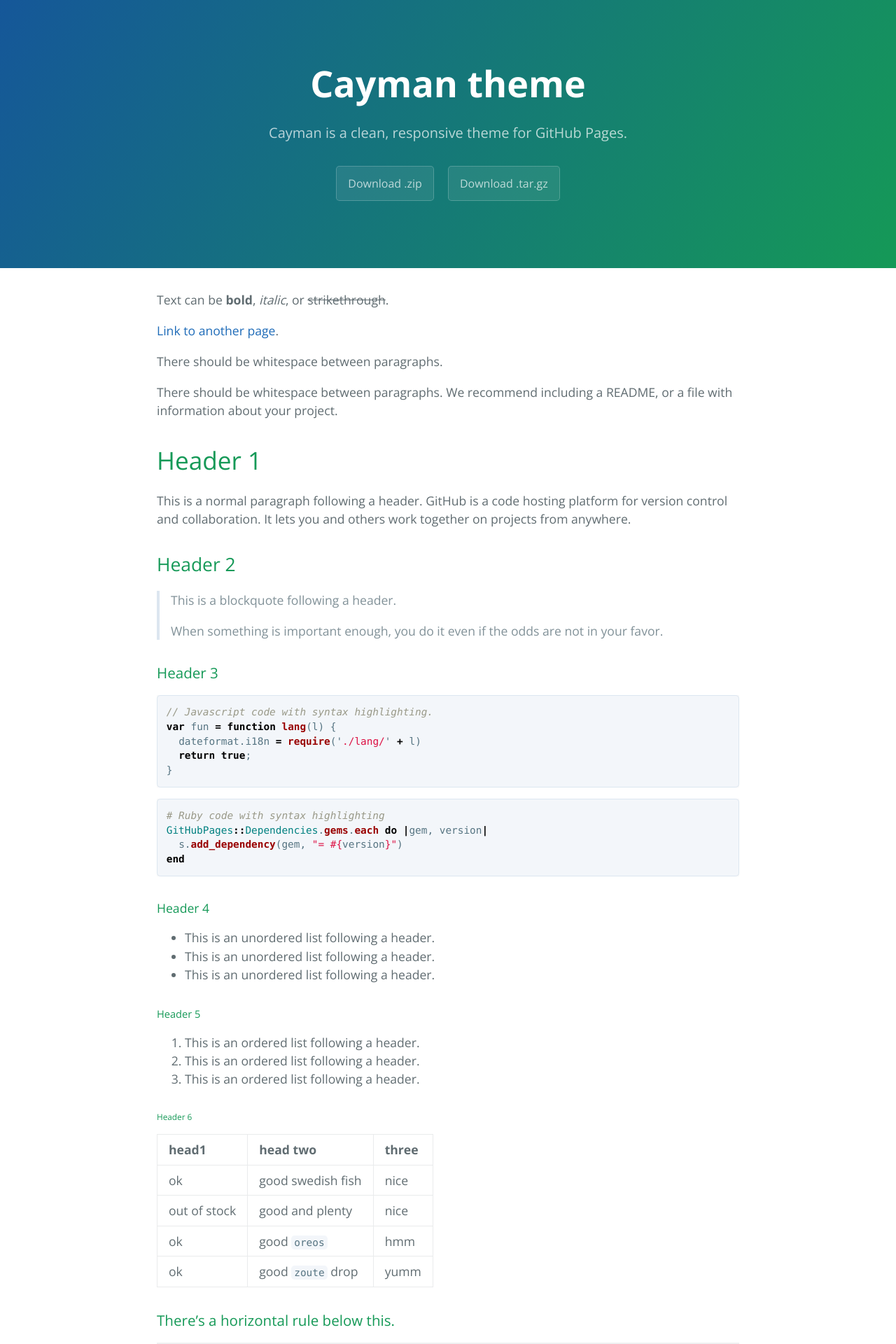
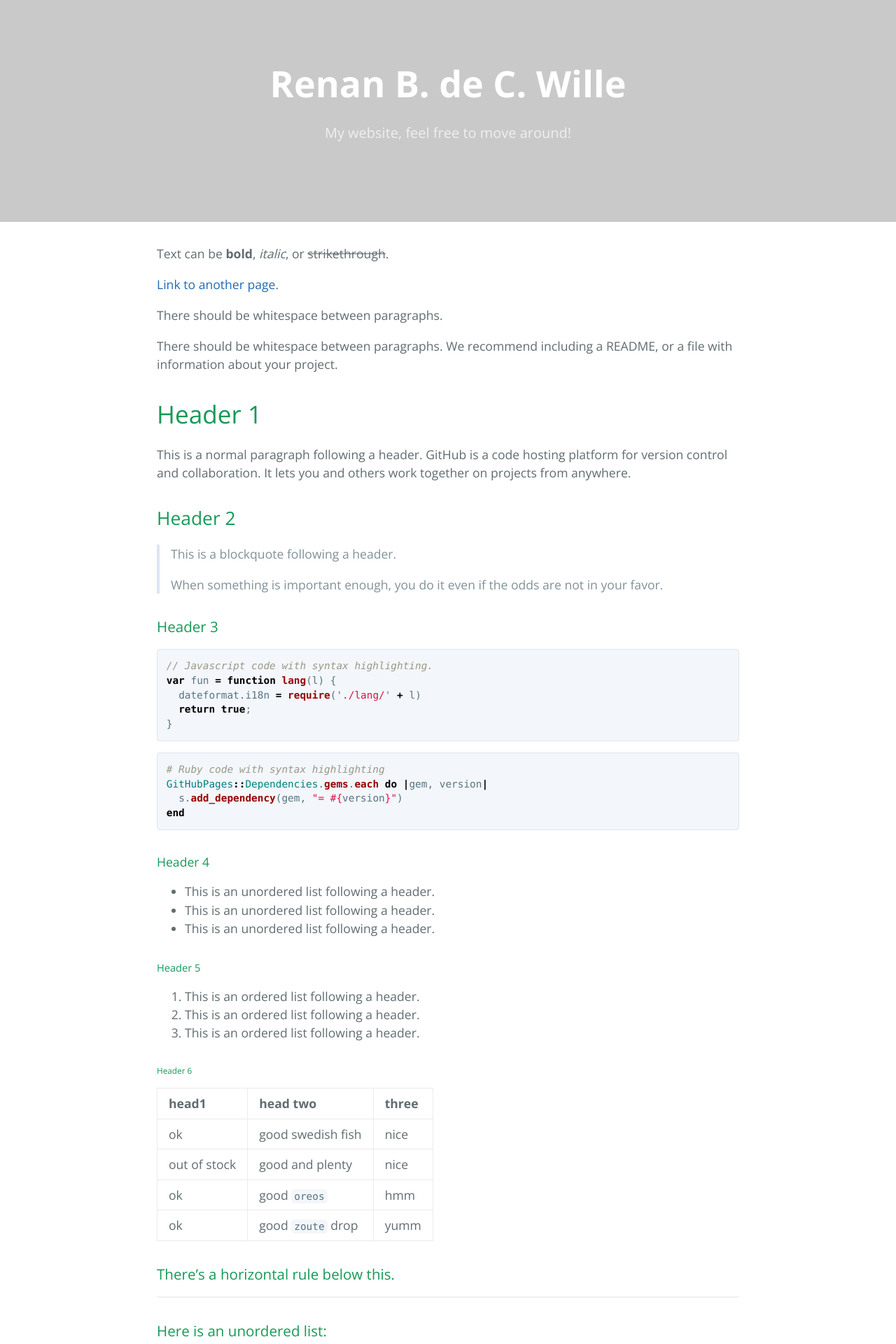
Before and after one commit to renanwille/renanwille.github.io, a Jekyll site: the page built from index.md, in a window 1280 px wide. Shown: the top 1920 px of the page at 70% size. Built offline with Jekyll 4.4.1, drawn with Linux system fonts in a browser that asks for light colours.

Commit message:
Adjusts in style.

```diff
--- a/_config.yml
+++ b/_config.yml
@@ -1,5 +1,5 @@
-title: Cayman theme
-description: Cayman is a clean, responsive theme for GitHub Pages.
-show_downloads: true
+title: Renan B. de C. Wille
+description: My website, feel free to move around!
+show_downloads: false
 google_analytics:
 theme: jekyll-theme-cayman
--- a/_sass/jekyll-theme-cayman.scss
+++ b/_sass/jekyll-theme-cayman.scss
@@ -108,8 +108,7 @@ a {
 .page-header {
   color: $header-heading-color;
   text-align: center;
-  background-color: $header-bg-color;
-  background-image: linear-gradient(120deg, $header-bg-color-secondary, $header-bg-color);
+  background-color: #c9c9c9;
 
   @include large {
     padding: 5rem 6rem;
```
